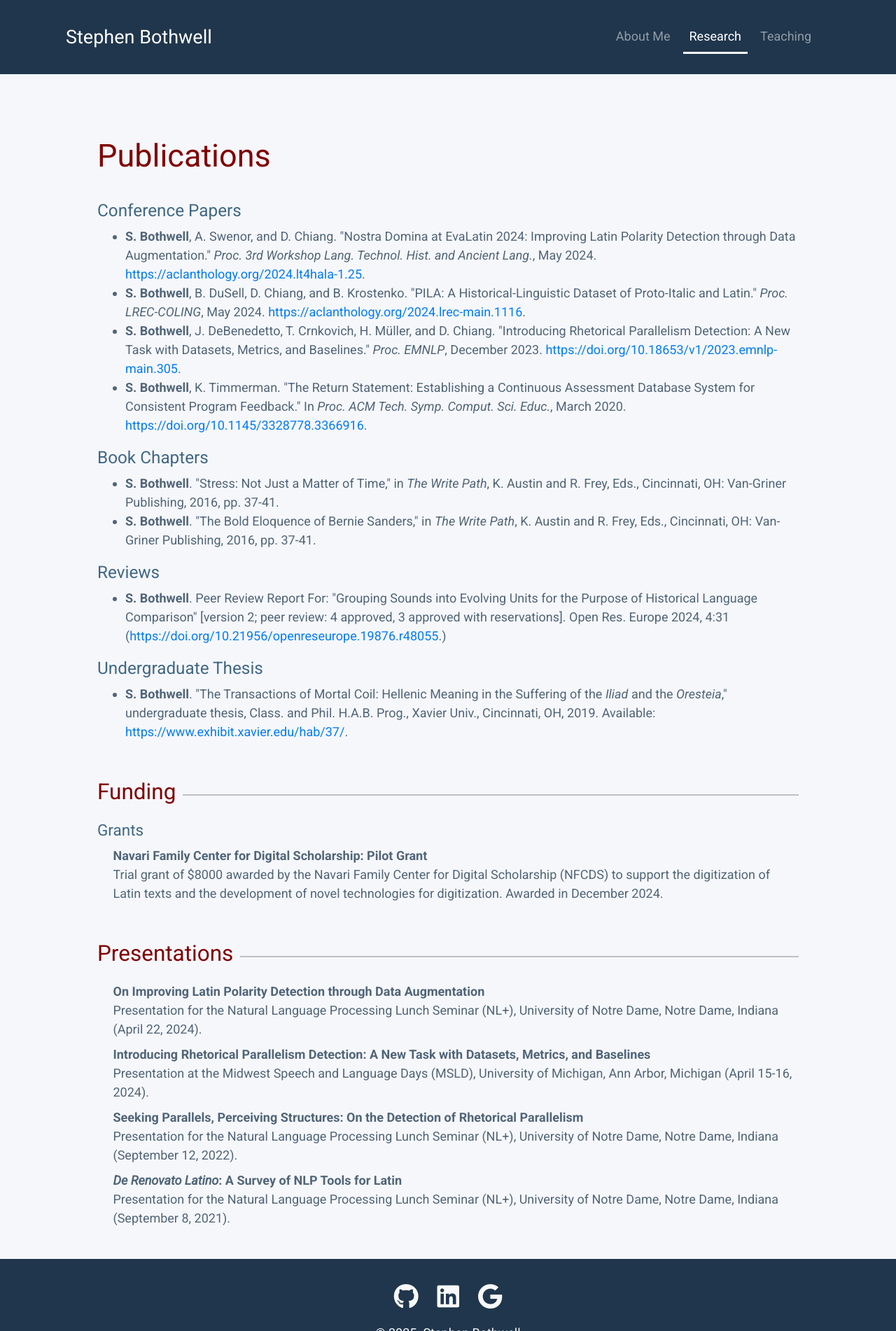
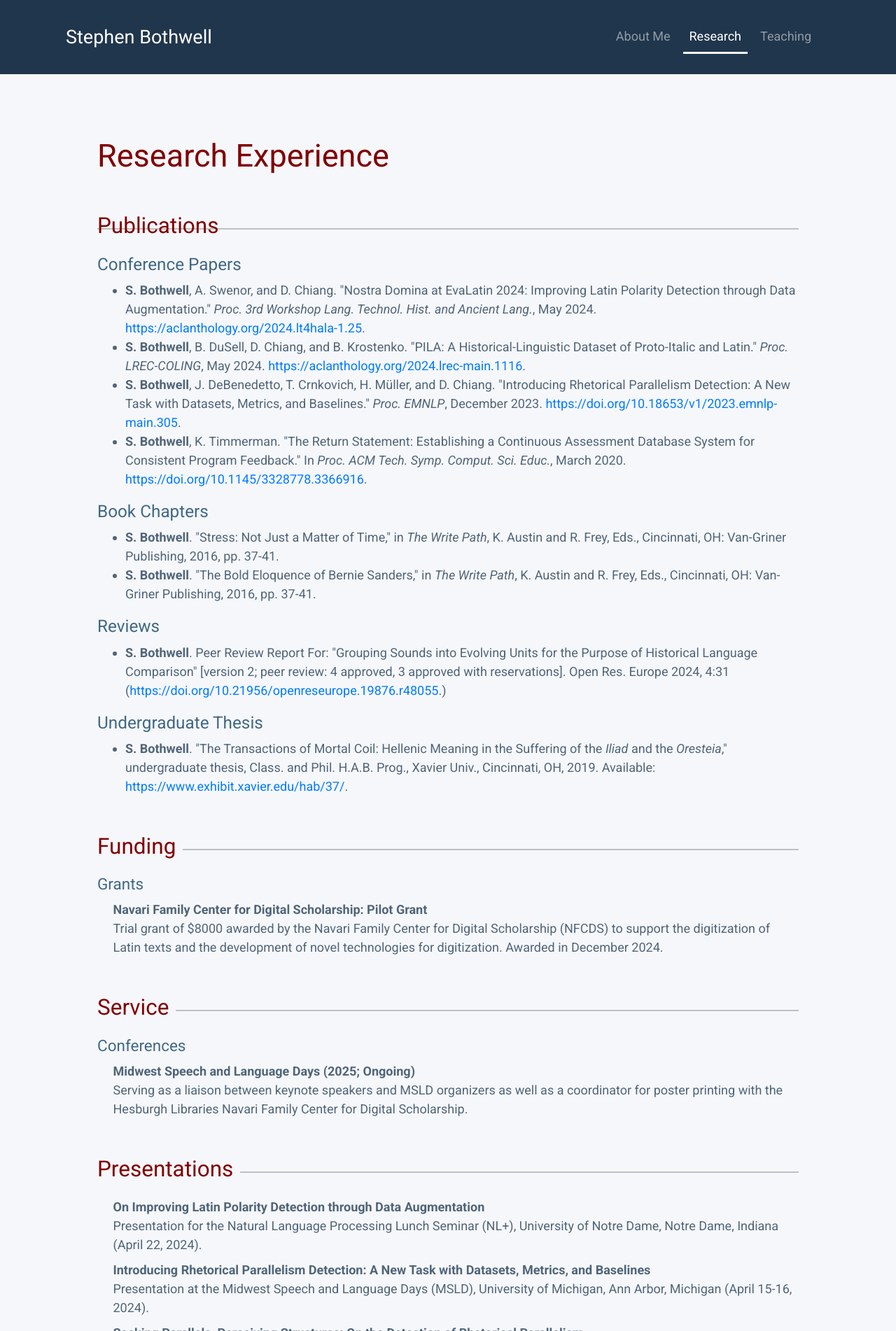
Before and after one commit to Mythologos/Mythologos.github.io, a plain HTML site: page research.html in a window 1280 px wide. Shown: the top 1902 px of the page at 70% size. Drawn offline with nearby package versions, Linux system fonts and the light colour scheme.

Commit message:
Adds Service category with MSLD to research page. Slightly restructures degrees and research page format.

```diff
--- a/css/main.css
+++ b/css/main.css
@@ -198,7 +198,8 @@ h3:after {
 #other-presentations,
 #conference-presentations,
 #invited-talks,
-#grants {
+#grants,
+#served-conference {
   margin-left: 1.25rem;
 }
 
--- a/research.html
+++ b/research.html
@@ -78,7 +78,9 @@
 
         <!-- Publication -->
 
-        <h1 id="page-lead">Publications</h1>
+        <h1 id="page-lead">Research Experience</h1>
+
+        <h3>Publications</h3>
 
         <!-- <h4>Journal Articles</h4>
 
@@ -124,6 +126,15 @@
         <dl id="grants">
           <dt><strong>Navari Family Center for Digital Scholarship: Pilot Grant</strong></dt>
           <dd>Trial grant of $8000 awarded by the Navari Family Center for Digital Scholarship (NFCDS) to support the digitization of Latin texts and the development of novel technologies for digitization. Awarded in December 2024.</dd>
+        </dl>
+
+        <h3><span>Service</span></h3>
+
+        <h5>Conferences</h5>
+
+        <dl id="served-conference">
+          <dt><strong>Midwest Speech and Language Days (2025; Ongoing)</strong></dt>
+          <dd>Serving as a liaison between keynote speakers and MSLD organizers as well as a coordinator for poster printing with the Hesburgh Libraries Navari Family Center for Digital Scholarship.</dd>
         </dl>
         <!-- <h4 class=" d-none">Graduate Work</h4>
 
```
Also changed, not shown: index.html (+2 -4 lines).
